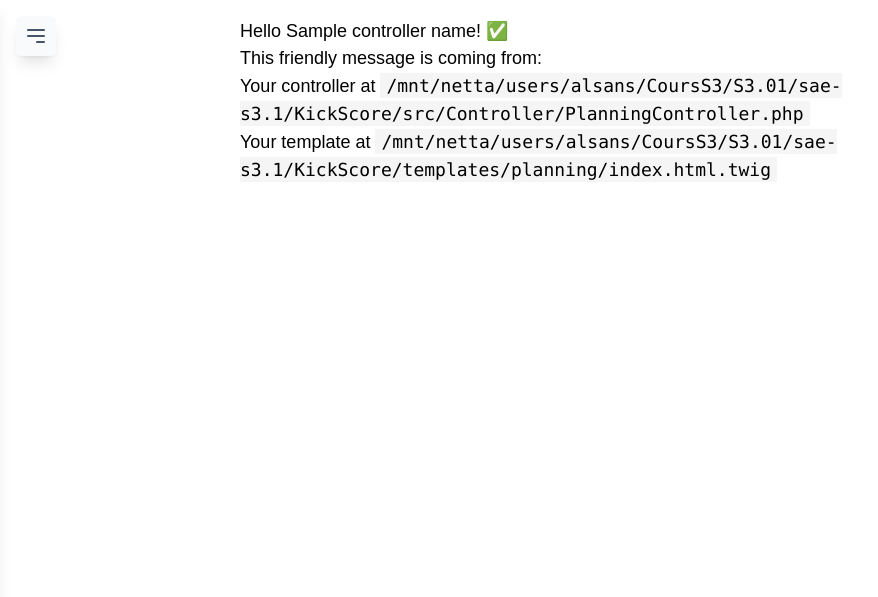
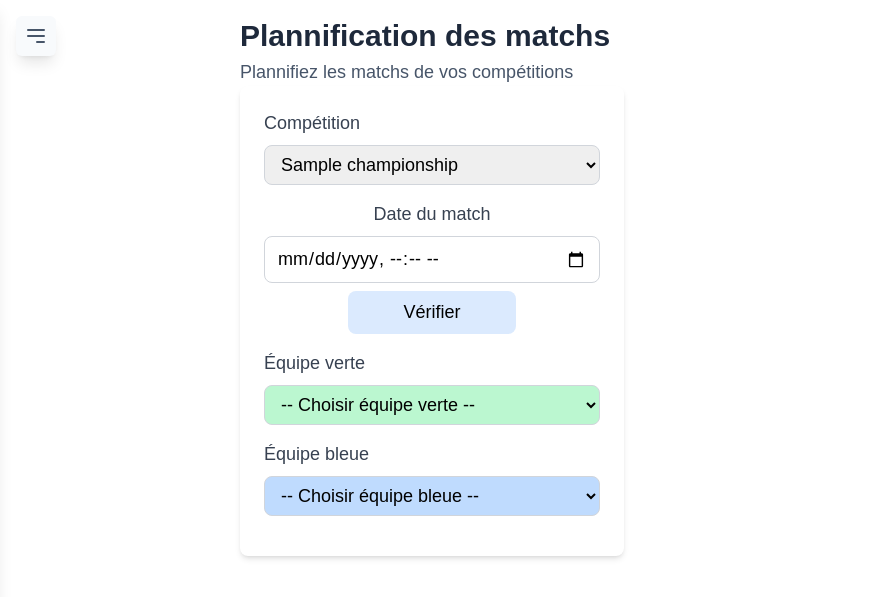
Before and after one commit to loqn/KickScore, a Symfony app: template KickScore/templates/planning/index.html.twig in a window 1280 px wide. Shown: the top 597 px of the page, without its empty margins (0-878 px from the left). Run offline with Twig, Linux system fonts and the light colour scheme; the template is opened without the code that fills it: most values are stand-ins (such as "Sample title", 1, 10 or a date in 2020); style sheets or scripts are compiled from the project's sources; some libraries are stand-ins or nearby versions.

Commit message:
continuation of the plannig part

```diff
--- a/KickScore/templates/_nav.html.twig
+++ b/KickScore/templates/_nav.html.twig
@@ -68,16 +68,6 @@
                         </svg>
                         <span>Panneau de contrôle</span>
                     </a>
-                    <!-- ALSANS - START -->
-                    <a href="{{ path('app_user_index') }}"
-                       class="px-4 py-2 text-slate-600 hover:bg-slate-100 rounded-md transition-colors w-full text-left flex items-center gap-2">
-                        <svg xmlns="http://www.w3.org/2000/svg" width="16" height="16" fill="currentColor" class="bi bi-calendar-check" viewBox="0 0 16 16">
-                            <path d="M10.854 7.146a.5.5 0 0 1 0 .708l-3 3a.5.5 0 0 1-.708 0l-1.5-1.5a.5.5 0 1 1 .708-.708L7.5 9.793l2.646-2.647a.5.5 0 0 1 .708 0"/>
-                            <path d="M3.5 0a.5.5 0 0 1 .5.5V1h8V.5a.5.5 0 0 1 1 0V1h1a2 2 0 0 1 2 2v11a2 2 0 0 1-2 2H2a2 2 0 0 1-2-2V3a2 2 0 0 1 2-2h1V.5a.5.5 0 0 1 .5-.5M1 4v10a1 1 0 0 0 1 1h12a1 1 0 0 0 1-1V4z"/>
-                        </svg>
-                        <span>Plannifier des matchs</span>
-                    </a>
-                    <!-- ALSANS - END -->
                 {% endif %}
 
                 <div class="pt-4 mt-4 border-t border-slate-200">
--- a/KickScore/templates/planning/index.html.twig
+++ b/KickScore/templates/planning/index.html.twig
@@ -1,6 +1,6 @@
 {% extends 'base.html.twig' %}
 
-{% block title %}Hello PlanningController!{% endblock %}
+{% block title %}Plannification - KickScore{% endblock %}
 
 {% block body %}
 <style>
@@ -9,12 +9,80 @@
 </style>
 
 <div class="example-wrapper">
-    <h1>Hello {{ controller_name }}! ✅</h1>
+    <h1 class="text-3xl font-bold text-slate-800">Plannification des matchs</h1>
+    <span class="block mt-1 text-lg text-slate-600 font-normal">
+        Plannifiez les matchs de vos compétitions
+    </span>
+    <form id="form" class="bg-white p-6 rounded-lg shadow-md w-full max-w-sm" method="post" action="{{ path('app_meet_create') }}">
 
-    This friendly message is coming from:
-    <ul>
-        <li>Your controller at <code>/mnt/netta/users/alsans/CoursS3/S3.01/sae-s3.1/KickScore/src/Controller/PlanningController.php</code></li>
-        <li>Your template at <code>/mnt/netta/users/alsans/CoursS3/S3.01/sae-s3.1/KickScore/templates/planning/index.html.twig</code></li>
-    </ul>
+        <!---------- Match ----------->
+
+        <!-- Select championship  -->
+        <div id="champ" class="mb-4 ">
+            <label for="champ" class="block text-gray-700 font-medium mb-2">Compétition</label>
+            <select id="champ" name="champ" class="w-full px-3 py-2 border border-gray-300 rounded-lg focus:outline-none focus:ring-2 focus:ring-blue-500">
+                {% for championship in championships %}
+                    <option value="{{ championship.id }}">{{ championship.name }}</option>
+                {% endfor %}
+            </select>
+        </div>
+
+        <!-- Date -->
+        <div class="mb-4 flex justify-center items-center flex-col" id="date">
+            <label for="date" class="block text-gray-700 font-medium mb-2">Date du match</label>
+            <input type="datetime-local" id="dateInput" name="date" placeholder="Date du match"
+                   class="w-full px-3 py-2 border border-gray-300 rounded-lg focus:outline-none focus:ring-2 focus:ring-blue-500">
+            <div id="date_verifyBtn" class="w-1/2 bg-blue-100 text-center hover:cursor-pointer center rounded-lg py-2 px-4 transition ease-in duration-200 border-blue-300 hover:bg-blue-200 focus:ring focus:ring-blue-200 mt-2">Vérifier</div>
+        </div>
+
+        <div class="w-full flex justify-center">
+            <p class="font-medium hidden text-green-500" id="date_valid"></p>
+        </div>
+
+
+        <!-- Select team green  -->
+        <div id="greenTeam" class="mb-4 ">
+            <label for="greenTeam" class="block text-gray-700 font-medium mb-2">Équipe verte</label>
+            <select id="greenTeamSelect" name="greenTeam" class="w-full px-3 py-2 border bg-green-200 border-gray-300 rounded-lg focus:outline-none focus:ring-2 focus:ring-blue-500">
+                <option disabled selected value=""> -- Choisir équipe verte -- </option>
+                {% for team in teams %}
+                    <option value="{{ team.id }}">{{ team.name }}</option>
+                {% endfor %}
+            </select>
+        </div>
+
+        <!-- Select team blue  -->
+        <div id="blueTeam" class="mb-4">
+            <label for="blueTeam" class="block text-gray-700 font-medium mb-2">Équipe bleue</label>
+            <select id="blueTeamSelect" name="blueTeam" class="w-full px-3 py-2 border bg-blue-200 border-gray-300 rounded-lg focus:outline-none focus:ring-2 focus:ring-blue-500">
+                <option disabled selected value=""> -- Choisir équipe bleue -- </option>
+                {% for team in teams %}
+                    <option value="{{ team.id }}">{{ team.name }}</option>
+                {% endfor %}
+            </select>
+        </div>
+
+        <div id="greenscore" class="mb-4 hidden">
+            <label for="greenscore" class="block text-gray-700 font-medium mb-2">Buts vert</label>
+            <input type="number" id="greenscore" name="greenscore" placeholder="Insérer buts des verts"
+                   class="w-full px-3 py-2 border border-gray-300 rounded-lg focus:outline-none focus:ring-2 focus:ring-blue-500">
+        </div>
+
+        <div id="bluescore" class="mb-4 hidden">
+            <label for="bluescore" class="block text-gray-700 font-medium mb-2">Buts bleus</label>
+            <input type="number" id="bluescore" name="bluescore" placeholder="Insérer buts des bleus"
+                   class="w-full px-3 py-2 border border-gray-300 rounded-lg focus:outline-none focus:ring-2 focus:ring-blue-500">
+        </div>
+
+        <input type="hidden" name="addType" value="" id="addType">
+
+
+        <!-- Submit Button -->
+        <button type="submit" class="bg-blue-500 hidden transition ease-in duration-200 text-white py-2 px-4 rounded-lg hover:bg-blue-600 focus:outline-none focus:ring-2 focus:ring-blue-500">
+            Créer
+        </button>
+
+
+    </form>
 </div>
 {% endblock %}
```
Also changed, not shown: KickScore/src/Controller/PlanningController.php (+12 -1 lines), KickScore/templates/user/index.html.twig (+8 -0 lines).
